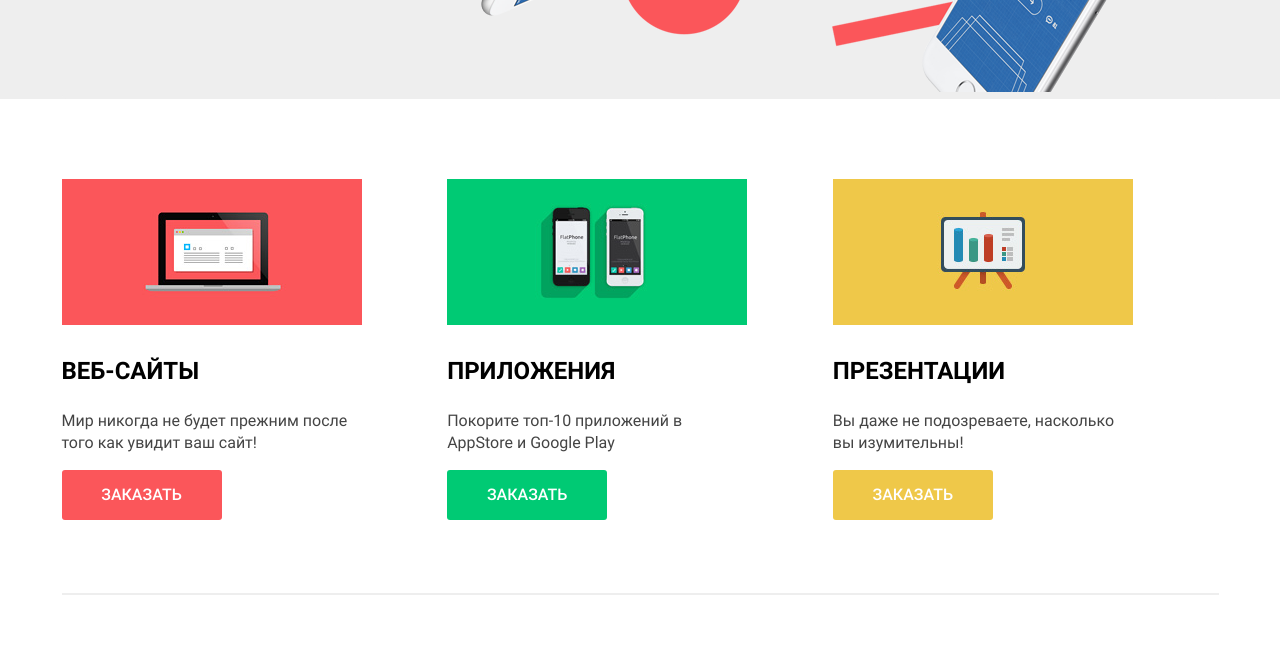
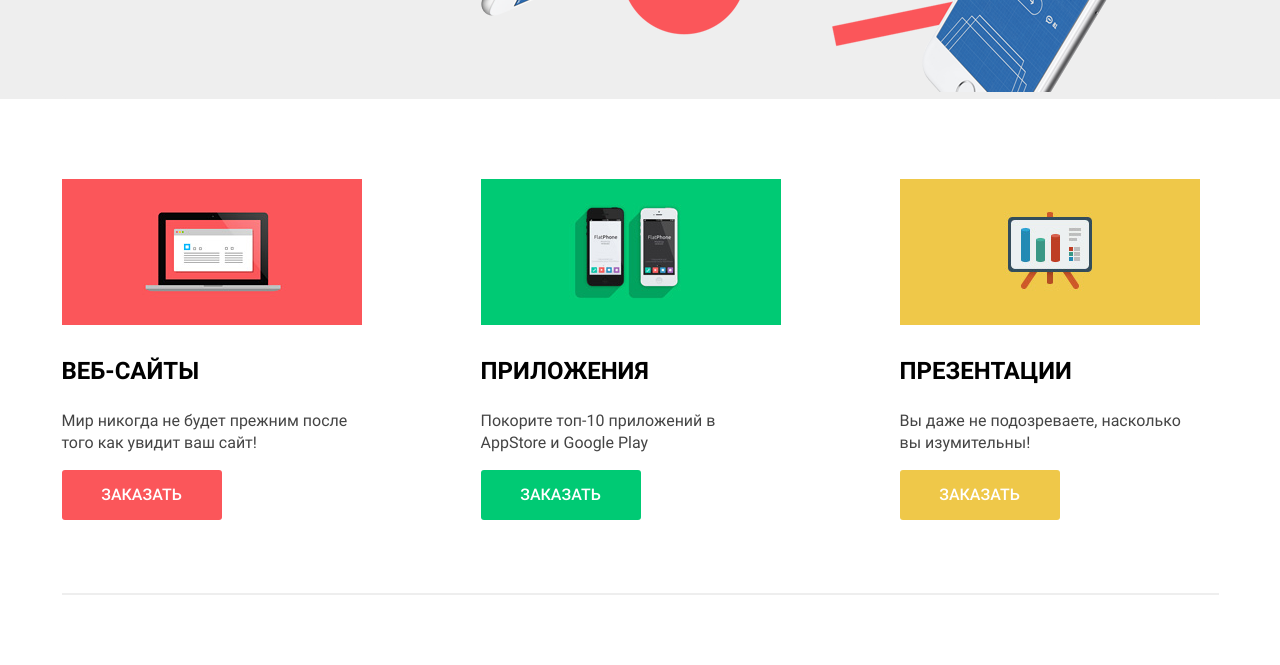
Before and after one commit to rabbitLuna/1065789-nerds-29, a plain HTML site: page index.html in a window 1280 px wide. Shown: the part 477-1142 px from the top of the page. Drawn offline with Linux system fonts and the light colour scheme.

Commit message:
Update style.css

```diff
--- a/css/style.css
+++ b/css/style.css
@@ -370,6 +370,7 @@ sup {
 .services-content {
     display: grid;
     grid-template-columns: 1fr 1fr 1fr;
+    column-gap: 100px;
     margin-top: 80px;
     padding-bottom: 73px;
     border-bottom: solid 2px var(--color-grey-10);
```
